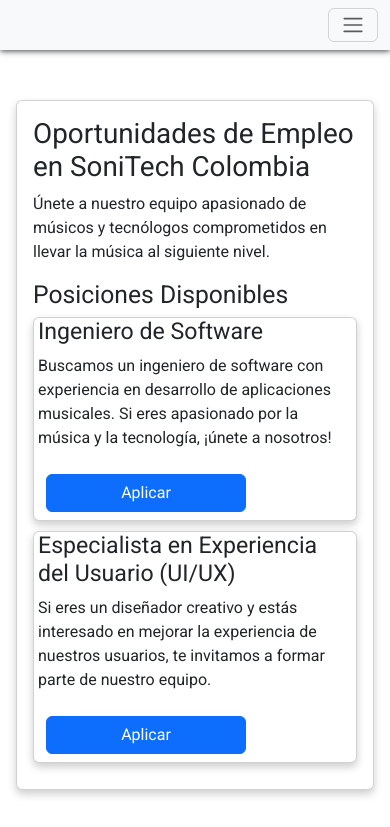
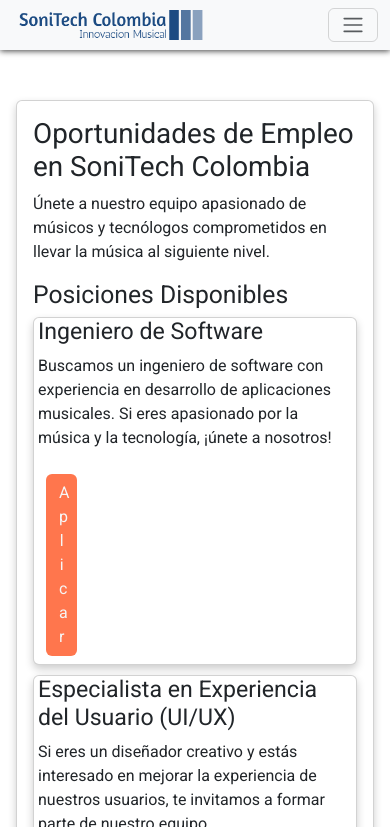
Before and after one commit to jhonatancarreazo/SoniTech-Colombia.github.io, a website: page pages/empleos.html in a window 390 px wide. Shown: the top 827 px of the page. Drawn offline with nearby package versions, Linux system fonts and the light colour scheme.

Commit message:
correccion en el logo y vista de desde dispositivos mobiles

```diff
--- a/css/main.css
+++ b/css/main.css
@@ -24,7 +24,10 @@
 }
 
 .logo {
-  max-width: 100px;
+  width: 200px;
+  background-image: url(../icons/logo-no-background.png);
+  background-size: 300px;
+  background-position: center;
 }
 
 .main__img {
@@ -34,6 +37,17 @@
   background-size: cover;
   background-position: center;
   margin-bottom: 100px;
+}
+
+.btn-user{
+  background-color: #ff764d;
+  width: 10%;
+  color: #f6f6f6;
+  font-weight: 400;
+}
+
+.btn-user:hover{
+  color: #262626;
 }
 
 .card img {
@@ -60,8 +74,7 @@
   }
 }
 @media (max-width: 992px) {
-  .logo {
-    display: none;
+
   }
   nav {
     z-index: 100000;
--- a/pages/empleos.html
+++ b/pages/empleos.html
@@ -13,13 +13,13 @@
 </head>
 
 <body>
-
     <!-- Encabezado de la página -->
-
-    <header>
+        <header>
         <nav class="navbar navbar-expand-lg bg-body-tertiary nav">
           <div class="container-fluid">
-            <a class="navbar-brand" href="../"><img src="../icons/download.svg" alt="SoniTech Colombia" class="logo"></a>
+            <div class="logo">
+              <a class="navbar-brand" href="./"></a>
+            </div>
             <button class="navbar-toggler" type="button" data-bs-toggle="collapse" data-bs-target="#navbarNav"
               aria-controls="navbarNav" aria-expanded="false" aria-label="Toggle navigation">
               <span class="navbar-toggler-icon"></span>
@@ -46,65 +46,51 @@
           </div>
         </nav>
       </header>
-
-
     <main class="container mt-5">
-
-
         <div data-aos="zoom-in" class="card">
             <div class="card-body">
                 <h1 class="card-title">Oportunidades de Empleo en SoniTech Colombia</h1>
                 <p class="card-text">Únete a nuestro equipo apasionado de músicos y tecnólogos comprometidos en llevar
                     la música al siguiente nivel.</p>
                 <h2 class="card-title">Posiciones Disponibles</h2>
-
                 <div class="card px-1">
                     <h3 class="card-title">Ingeniero de Software</h3>
                 <p class="card-text">Buscamos un ingeniero de software con experiencia en desarrollo de aplicaciones
                     musicales. Si eres apasionado por la música y la tecnología, ¡únete a nosotros!</p>
-                <a href="aplicar.html" class="btn btn-primary m-2" style="max-width: 200px;">Aplicar</a>
+                <a href="aplicar.html" class="btn btn-user m-2" style="max-width: 200px;">Aplicar</a>
                 </div>
-
                 <div class="card px-1">
                     <h3 class="card-title">Especialista en Experiencia del Usuario (UI/UX)</h3>
                 <p class="card-text">Si eres un diseñador creativo y estás interesado en mejorar la experiencia de
                     nuestros usuarios, te invitamos a formar parte de nuestro equipo.</p>
-                <a href="aplicar.html" class="btn btn-primary m-2" style="max-width: 200px;">Aplicar</a>
+                <a href="aplicar.html" class="btn btn-user m-2" style="max-width: 200px;">Aplicar</a>
                 </div>
-
-
-
+                <div class="card px-1">
+                  <h3 class="card-title">Especialista en Experiencia del Usuario (UI/UX)</h3>
+              <p class="card-text">Si eres un diseñador creativo y estás interesado en mejorar la experiencia de
+                  nuestros usuarios, te invitamos a formar parte de nuestro equipo.</p>
+              <a href="aplicar.html" class="btn btn-user m-2" style="max-width: 200px;">Aplicar</a>
+              </div>
             </div>
     </main>
-
-
-    <!-- pìe de pagina -->
-
- <!-- Footer -->
+<!-- Footer -->
  <footer class=" text-center ">
     <!-- Grid container -->
     <div class="container p-4">
-
       <!-- Section: Social media -->
       <section class="mb-4">
         <!-- Facebook -->
         <a class="btn btn-primary btn-floating m-1" style="background-color: #3b5998" href="https://www.facebook.com/jcarreazo?mibextid=LQQJ4d " role="button"><i class="bi bi-facebook"></i></a>
-
         <!-- Twitter -->
         <a class="btn btn-primary btn-floating m-1" style="background-color: #55acee" href="https://twitter.com/JCA024" role="button"><i class="bi bi-twitter"></i></a>
-
         <!-- Instagram -->
         <a class="btn btn-primary btn-floating m-1" style="background-color: #ac2bac" href="#!" role="button"><i class="bi bi-instagram"></i></a>
-
         <!-- Linkedin -->
         <a class="btn btn-primary btn-floating m-1" style="background-color: #0082ca" href="https://www.linkedin.com/in/jhonatancarreazo" role="button"><i class="bi bi-linkedin"></i></a>
         <!-- Github -->
         <a class="btn btn-primary btn-floating m-1" style="background-color: #333333" href="https://github.com/jhonatancarreazo" role="button"><i class="bi bi-github"></i></a>
       </section>
       <!-- Section: Social media -->
-
-
-
       <!-- Section: Text -->
       <section class="mb-4">
         <p>
@@ -112,25 +98,20 @@
         </p>
       </section>
       <!-- Section: Text -->
-
-
     </div>
     <!-- Grid container -->
-
     <!-- Copyright -->
     <div class="text-center p-3" style="background-color: rgba(0, 0, 0, 0.2)">
       © 2023 Copyright:
       <a class="text-dark" href="#">SoniTech Colombia.</a>
     </div>
     <!-- Copyright -->
-
   </footer>
   <!-- Footer -->
 <script src="https://cdn.jsdelivr.net/npm/bootstrap@5.3.1/dist/js/bootstrap.bundle.min.js"
 integrity="sha384-HwwvtgBNo3bZJJLYd8oVXjrBZt8cqVSpeBNS5n7C8IVInixGAoxmnlMuBnhbgrkm"
 crossorigin="anonymous"></script>
 <script src="https://unpkg.com/aos@2.3.1/dist/aos.js"></script>
-
 <script>
   AOS.init();
 </script>
```
Also changed, not shown: index.html (+5 -28 lines), pages/equipo.html (+3 -40 lines), pages/productos.html (+3 -25 lines), pages/testimonios.html (+3 -17 lines), icons/logo-no-background.png (added), icons/logo-no-background.svg (added).
